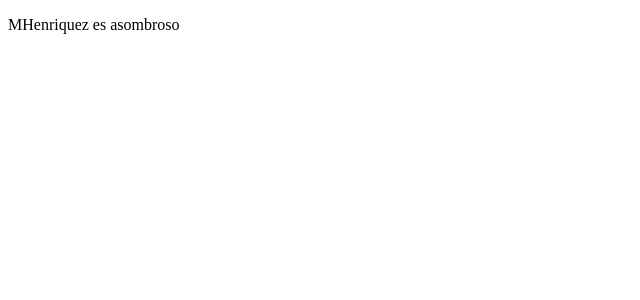
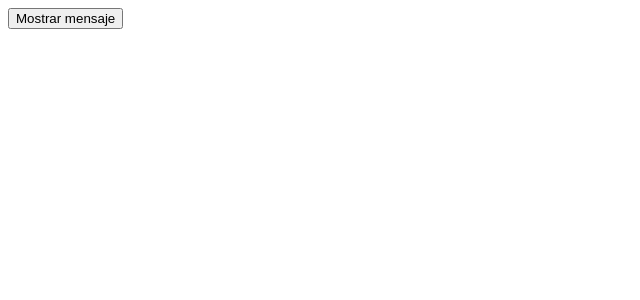
Before and after one commit to manuelhm1993/mh-vue3, a Vue app: page / in a window 1280 px wide. Shown: the top 300 px of the page, without its empty margins (0-640 px from the left). Built offline with nearby package versions, Linux system fonts and the light colour scheme.

Commit message:
Se hizo un ejercicio para mostrar u ocultar contenido utilizando todo lo aprendido hasta ahora, el renderizado condicional, los eventos click, las interpolaciones y la reactividad primitiva con ref

```diff
--- a/src/App.vue
+++ b/src/App.vue
@@ -1,8 +1,14 @@
 <script setup>
-    const awesome = true;
+    import { ref } from 'vue';
+
+    const awesome = ref(false);
+
+    const toggle = () => awesome.value = !awesome.value;
 </script>
 
 <template>
+    <button type="button" @click="toggle">{{ awesome ? 'Ocultar' : 'Mostrar' }} mensaje</button>
+
     <!-- Muestra el contenido solo si la condición es verdadera -->
     <p v-if="awesome">
         MHenriquez es asombroso
```
